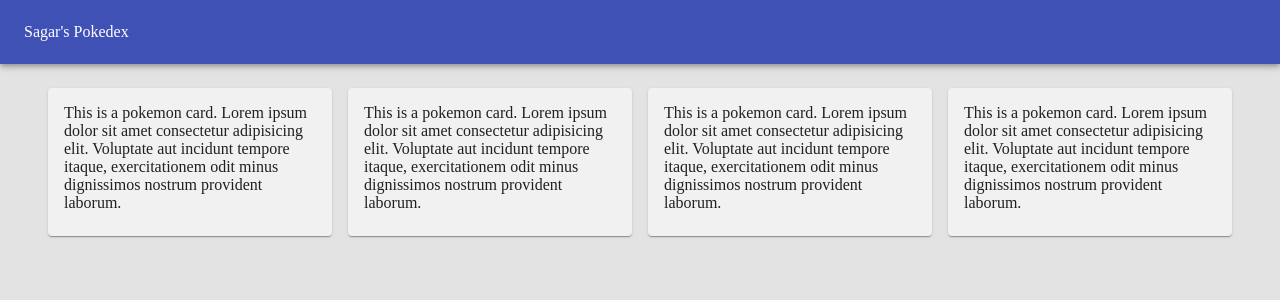
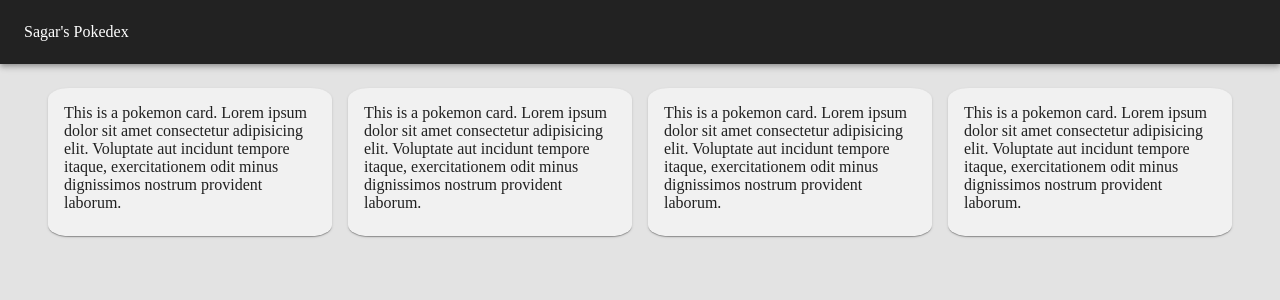
Before and after one commit to zoyron/My-Pokemons, a React (Create React App) app: page / in a window 1280 px wide. Shown: the top 300 px of the page. Built offline with nearby package versions, Linux system fonts and the light colour scheme.

Commit message:
added circular progress

```diff
--- a/src/Components/Pokecard.jsx
+++ b/src/Components/Pokecard.jsx
@@ -4,6 +4,7 @@ import { Grid, Card, CardContent, makeStyles } from "@material-ui/core";
 const useStyle = makeStyles({
   cardStyle: {
     backgroundColor: "#f1f1f1",
+    borderRadius: "7.5%",
   },
 });
 const Pokecard = () => {
--- a/src/Components/Pokedex.jsx
+++ b/src/Components/Pokedex.jsx
@@ -1,6 +1,13 @@
-import React from "react";
-import { AppBar, Toolbar, Grid, makeStyles } from "@material-ui/core";
+import React, { useState } from "react";
+import {
+  AppBar,
+  Toolbar,
+  Grid,
+  makeStyles,
+  CircularProgress,
+} from "@material-ui/core";
 import Pokecard from "./Pokecard";
+import mockData from "../mockData";
 
 const useStyles = makeStyles({
   pokedexContainer: {
@@ -8,20 +15,34 @@ const useStyles = makeStyles({
     paddingLeft: "3em",
     paddingRight: "3em",
   },
+  appbarStyle: {
+    backgroundColor: "#222",
+  },
+  progressStyle: {
+    color: "#222",
+    position: "fixed",
+    top: "50%",
+    left: "45%",
+  },
 });
 const Pokedex = () => {
   const classes = useStyles();
+  const [pokemonData, setPokemonData] = useState(mockData);
   return (
     <React.Fragment>
-      <AppBar position="static">
+      <AppBar position="static" className={classes.appbarStyle}>
         <Toolbar>Sagar's Pokedex </Toolbar>
       </AppBar>
+      {pokemonData ? (
         <Grid container spacing={2} className={classes.pokedexContainer}>
           <Pokecard />
           <Pokecard />
           <Pokecard />
           <Pokecard />
         </Grid>
+      ) : (
+        <CircularProgress className={classes.progressStyle} />
+      )}
     </React.Fragment>
   );
 };
```
Lines whose indentation alone changed are shown as unchanged.
